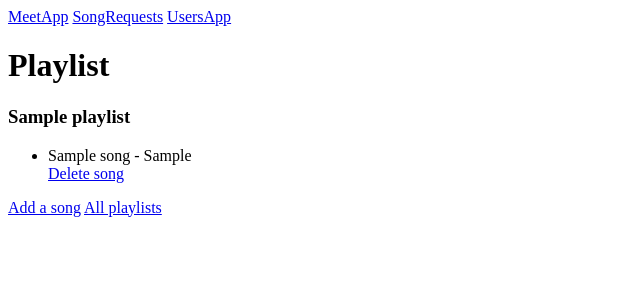
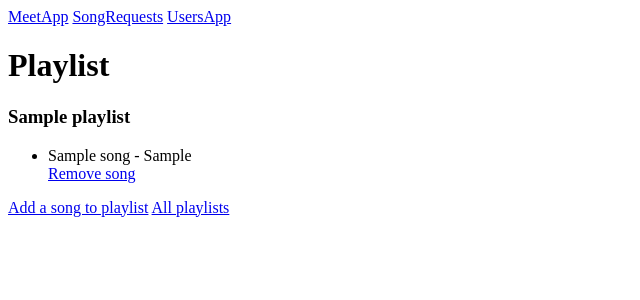
Before and after one commit to 8hub/MEET_APP, a Django app: page /song_request/playlist/1 in a window 1280 px wide. Shown: the top 300 px of the page, without its empty margins (0-640 px from the left). Run offline with Django 5.2, Linux system fonts and the light colour scheme; a user stored in the database is signed in; tables that the repository leaves empty hold one stand-in row (values such as "Sample post"); parts of the project's set-up code (start-up, migrations or seed data) failed here and were passed over.

Commit message:
remove and add `Song` to `Playlist`

```diff
--- a/SongRequests/templates/SongRequests/playlist.html
+++ b/SongRequests/templates/SongRequests/playlist.html
@@ -8,13 +8,13 @@
         {% for song in playlist.songs.all %}
             <li>{{ song.title }} - {{ song.artist }}</li>
             {% if song.added_by == logged_in_user %}
-                <a href="{% url 'SongRequests:delete_song' playlist.id song.id %}">Delete song</a>
+                <a href="{% url 'SongRequests:remove_song_from_playlist' playlist.id song.id %}">Remove song</a>
             {% endif %}
         {% empty %}
             <li>No songs in the playlist.</li>
         {% endfor %}
     </ul>
-    <a href="{% url 'SongRequests:add_song_to_playlist' playlist.id%}">Add a song</a>
+    <a href="{% url 'SongRequests:add_song_to_playlist' playlist.id%}">Add a song to playlist</a>
     <a href="{% url 'SongRequests:index'%}">All playlists</a>
 
 {% endblock body %}
--- a/SongRequests/urls.py
+++ b/SongRequests/urls.py
@@ -8,5 +8,6 @@ urlpatterns = [
     path("add_playlist", views.add_playlist, name="add_playlist"),
     path("playlist/<int:playlist_id>", views.playlist, name="playlist"),
     path("playlist/<int:playlist_id>/song/<int:song_id>/delete", views.delete_song, name="delete_song"),
+    path("playlist/<int:playlist_id>/remove_song/<int:song_id>", views.remove_song_from_playlist, name="remove_song_from_playlist"),
     path("playlist/<int:playlist_id>/add_song", views.add_song_to_playlist, name="add_song_to_playlist"),
 ]
--- a/SongRequests/views.py
+++ b/SongRequests/views.py
@@ -8,11 +8,13 @@ from .forms import AddSongForm, AddPlaylistForm, AddSongToPlaylistForm
 from django.core.exceptions import ObjectDoesNotExist
 from django.shortcuts import get_object_or_404
 
+
 def index(request):
     playlists = Playlist.objects.all()
     return render(request, "SongRequests/index.html", {
         "playlists": playlists
     })
+
 
 @login_required(login_url="/users/login")
 def add_song(request):
@@ -34,6 +36,7 @@ def add_song(request):
         "form": AddSongForm()
     })
 
+
 def playlist(request, playlist_id):
     try:
         this_playlist = Playlist.objects.get(pk=playlist_id)
@@ -44,6 +47,7 @@ def playlist(request, playlist_id):
         "playlist": this_playlist,
         "logged_in_user": request.user
     })
+
 
 def add_song_to_playlist(request, playlist_id):
     form = AddSongToPlaylistForm(playlist_id, request.POST or None)
@@ -59,10 +63,7 @@ def add_song_to_playlist(request, playlist_id):
         try:
             playlist.add_songs(songs)
             messages.success(request, "Song added to playlist successfully")
-            return render(request, "SongRequests/add_song_to_playlist.html", {
-                "form": AddSongToPlaylistForm(playlist_id),
-                "playlist": playlist
-            })
+            return HttpResponseRedirect(reverse("SongRequests:playlist", args=(playlist_id,)))
         except Song.DoesNotExist:
             messages.error(request, "Song does not exist")
             return render(request, "SongRequests/add_song_to_playlist.html", {
@@ -100,8 +101,9 @@ def add_playlist(request):
             "form":form
     })
 
+
 @login_required(login_url="/users/login")
-def delete_song(request, playlist_id, song_id):
+def delete_song(request, song_id):
     try:
         song = Song.objects.get(pk=song_id)
     except ObjectDoesNotExist:
@@ -112,4 +114,19 @@ def delete_song(request, playlist_id, song_id):
         return HttpResponseRedirect(reverse("SongRequests:index"))
     song.delete()
     messages.success(request, "Song deleted successfully")
+    return HttpResponseRedirect(reverse("SongRequests:index"))
+
+
+@login_required(login_url="/users/login")
+def remove_song_from_playlist(request, playlist_id, song_id):
+    try:
+        playlist_song = PlaylistSong.objects.get(playlist_id=playlist_id, song_id=song_id)
+    except ObjectDoesNotExist:
+        messages.error(request, f"Song id {song_id} does not exist in playlist id {playlist_id}")
+        return HttpResponseRedirect(reverse("SongRequests:index"))
+    if playlist_song.playlist.created_by != request.user:
+        messages.error(request, "You can only remove songs from playlists you created")
+        return HttpResponseRedirect(reverse("SongRequests:index"))
+    playlist_song.delete()
+    messages.success(request, "Song removed from playlist successfully")
     return HttpResponseRedirect(reverse("SongRequests:playlist", args=(playlist_id,)))
```
Also changed, not shown: todo.md (+2 -0 lines).
